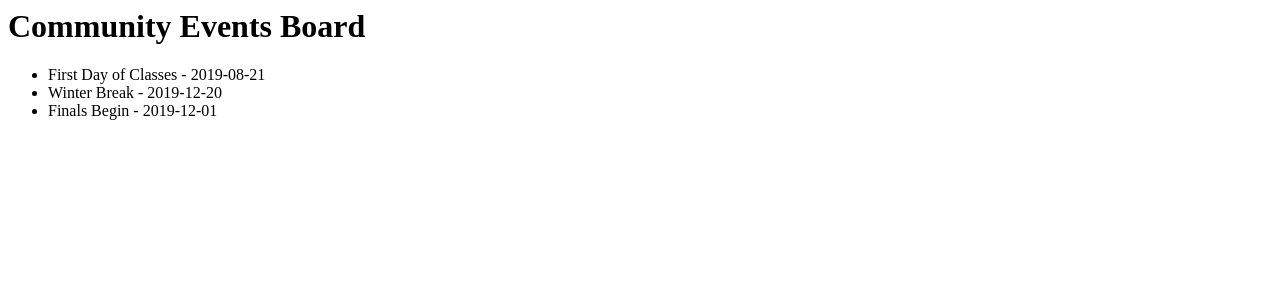
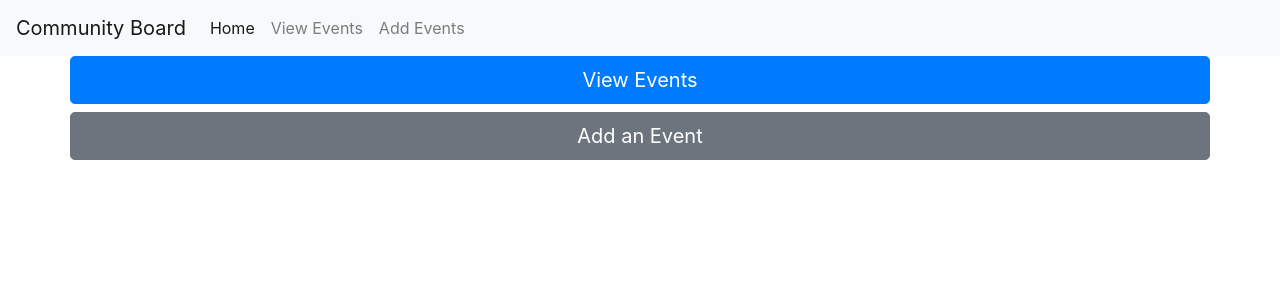
Before and after one commit to dstamp1/flask-and-mongodb-code-a-long, a Flask app: page / in a window 1280 px wide. Shown: the top 300 px of the page. Run offline with Flask 2, Linux system fonts and the light colour scheme; some libraries are stand-ins or nearby versions.

Commit message:
flesh out app

```diff
--- a/app.py
+++ b/app.py
@@ -3,16 +3,24 @@
 from flask import Flask
 from flask import render_template
 from flask import request
+from flask import url_for
+from flask import redirect
+from flask import request
 # from flask_pymongo import PyMongo
+
+import datetime
+
 
 
 # -- Initialization section --
 app = Flask(__name__)
+app.jinja_env.globals['current_time'] = datetime.datetime.now()
+
 
 events = [
-        {"event":"First Day of Classes", "date":"2019-08-21"},
-        {"event":"Winter Break", "date":"2019-12-20"},
-        {"event":"Finals Begin", "date":"2019-12-01"}
+        {"name":"First Day of Classes", "date":"2020-08-21"},
+        {"name":"Winter Break", "date":"2020-12-20"},
+        {"name":"Finals Begin", "date":"2020-12-01"}
     ]
 
 # name of database
@@ -28,19 +36,35 @@ events = [
 
 @app.route('/')
 @app.route('/index')
+def index():
+    data = {
+    'events':events,
+    }
+    return render_template('index.html', data=data)
 
-def index():
-    return render_template('index.html', events = events)
+@app.route('/view')
+def events_view():
+    data = {
+    'events':events,
+    }
+    return render_template('eventsView.html', data=data)
 
+@app.route('/add', methods=['GET','POST'])
+def events_add():
+    if request.method == 'GET':
+        data = {
 
-# CONNECT TO DB, ADD DATA
+        }
+        return render_template('eventsAdd.html', data=data)
+    else:
+        ## Add event to events_list
+        form = request.form
 
-@app.route('/add')
+        event = {
+        'name':form['eventName'],
+        'date':form['eventDate'],
+        }
 
-def add():
-    # connect to the database
+        events.append(event)
 
-    # insert new data
-
-    # return a message to the user
-    return ""
+        return redirect(url_for('events_view'))
--- /dev/null
+++ b/templates/base.html
@@ -0,0 +1,45 @@
+<!doctype html>
+<html lang="en">
+  <head>
+    <!-- Required meta tags -->
+    <meta charset="utf-8">
+    <meta name="viewport" content="width=device-width, initial-scale=1, shrink-to-fit=no">
+
+    <!-- Bootstrap CSS -->
+    <link rel="stylesheet" href="https://stackpath.bootstrapcdn.com/bootstrap/4.5.0/css/bootstrap.min.css" integrity="sha384-9aIt2nRpC12Uk9gS9baDl411NQApFmC26EwAOH8WgZl5MYYxFfc+NcPb1dKGj7Sk" crossorigin="anonymous">
+    <link rel="stylesheet" type="text/css" href="{{ url_for('static', filename='css/style.css', q=current_time) }}" />
+    <title>{% block title%}{% endblock %}</title>
+  </head>
+  <body>
+    <nav class="navbar navbar-expand-lg navbar-light bg-light">
+      <a class="navbar-brand" href="{{url_for('index')}}">Community Board</a>
+      <button class="navbar-toggler" type="button" data-toggle="collapse" data-target="#navbarSupportedContent" aria-controls="navbarSupportedContent" aria-expanded="false" aria-label="Toggle navigation">
+        <span class="navbar-toggler-icon"></span>
+      </button>
+
+      <div class="collapse navbar-collapse" id="navbarSupportedContent">
+        <ul class="navbar-nav mr-auto">
+          <li class="nav-item active">
+            <a class="nav-link" href="{{url_for('index')}}">Home <span class="sr-only">(current)</span></a>
+          </li>
+          <li class="nav-item">
+            <a class="nav-link" href="{{url_for('events_view')}}">View Events</a>
+          </li>
+          <li class="nav-item">
+            <a class="nav-link" href="{{url_for('events_add')}}">Add Events</a>
+          </li>
+        </ul>
+      </div>
+    </nav>
+
+    {% block content%}
+
+    {% endblock %}
+
+    <!-- Optional JavaScript -->
+    <!-- jQuery first, then Popper.js, then Bootstrap JS -->
+    <script src="https://code.jquery.com/jquery-3.5.1.slim.min.js" integrity="sha384-DfXdz2htPH0lsSSs5nCTpuj/zy4C+OGpamoFVy38MVBnE+IbbVYUew+OrCXaRkfj" crossorigin="anonymous"></script>
+    <script src="https://cdn.jsdelivr.net/npm/popper.js@1.16.0/dist/umd/popper.min.js" integrity="sha384-Q6E9RHvbIyZFJoft+2mJbHaEWldlvI9IOYy5n3zV9zzTtmI3UksdQRVvoxMfooAo" crossorigin="anonymous"></script>
+    <script src="https://stackpath.bootstrapcdn.com/bootstrap/4.5.0/js/bootstrap.min.js" integrity="sha384-OgVRvuATP1z7JjHLkuOU7Xw704+h835Lr+6QL9UvYjZE3Ipu6Tp75j7Bh/kR0JKI" crossorigin="anonymous"></script>
+  </body>
+</html>
--- a/templates/index.html
+++ b/templates/index.html
@@ -1,15 +1,14 @@
-<html>
-    <head>
-        <title>Community Events Board</title>
-    </head>
-    <body>
-      <h1>Community Events Board</h1>
-      <div class="event-list">
-        <ul>
-          {% for event in events %}
-            <li>{{ event.event }} - {{ event.date }}</li>
-          {% endfor %}
-        </ul>
-      </div>
-    </body>
-</html>
+{% extends 'base.html'%}
+
+{% block title%}{% endblock %}
+
+{% block content%}
+
+<div class="container">
+  <div class="row">
+    <a href="{{url_for('events_view')}}" class="btn btn-primary btn-lg btn-block">View Events</a>
+    <a href="{{url_for('events_add')}}" class="btn btn-secondary btn-lg btn-block">Add an Event</a>
+  </div>
+</div>
+
+{% endblock %}
```
Also changed, not shown: run-variables.md (deleted, +0 -2 lines), templates/eventsAdd.html (added, +29 -0 lines), templates/eventsView.html (added, +22 -0 lines).
